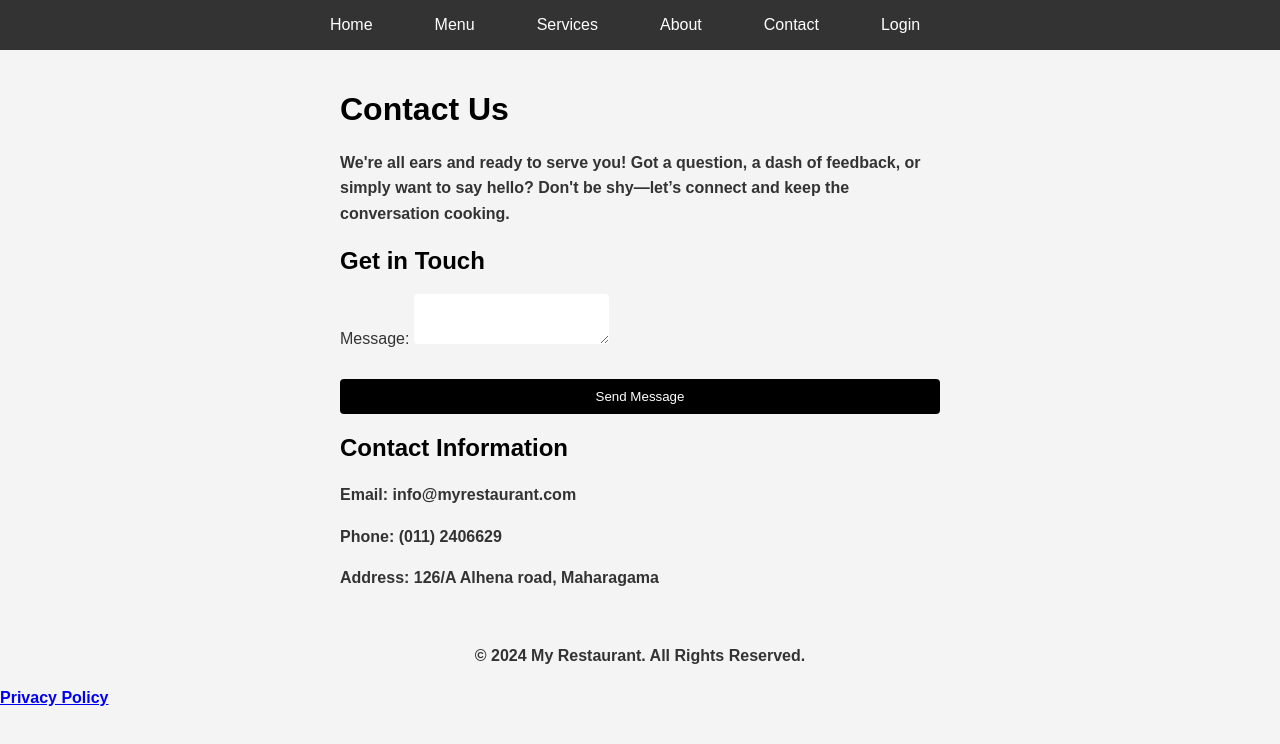
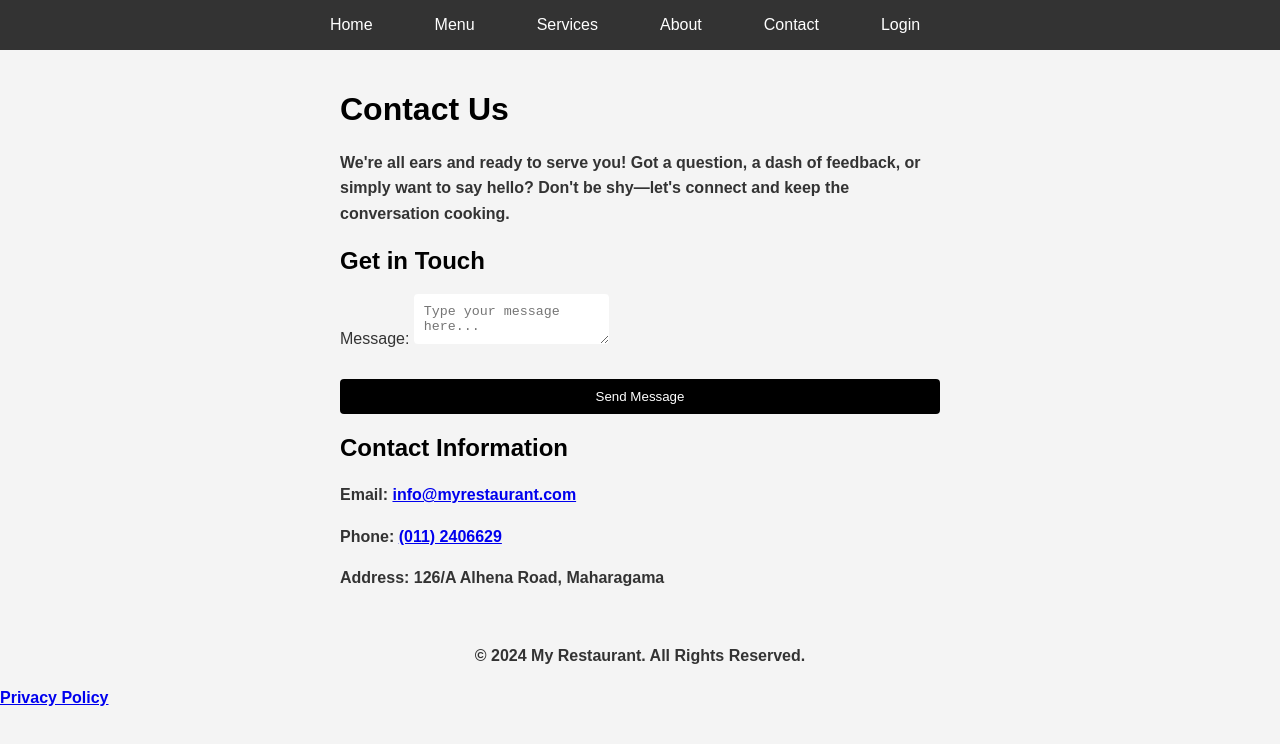
Before and after one commit to Navodi20/test_app, a Next.js app: page /ContactUs in a window 1280 px wide. Shown: the top 744 px of the page. Built offline with nearby package versions, Linux system fonts and the light colour scheme.

Commit message:
removing html part

```diff
--- a/src/app/ContactUs/page.jsx
+++ b/src/app/ContactUs/page.jsx
@@ -1,25 +1,47 @@
-import React from 'react';
+"use client";
+
+import React, { useState } from 'react';
 import styles from './page.module.css';
 
 const ContactUs = () => {
+  const [message, setMessage] = useState('');
+
+  const handleSubmit = (e) => {
+    e.preventDefault();
+    console.log('Message sent:', message);
+    alert('Thank you for reaching out! We will get back to you soon.');
+    setMessage(''); // Clear the message after submission
+  };
+
   return (
     <div className={styles.container}>
       <h1>Contact Us</h1>
-      <p>We're all ears and ready to serve you! Got a question, a dash of feedback, or simply want to say hello? Don't be shy—let’s connect and keep the conversation cooking.</p>
+      <p>
+        We&apos;re all ears and ready to serve you! Got a question, a dash of feedback, or simply want to say hello? Don&apos;t be shy—let&apos;s connect and keep the conversation cooking.
+      </p>
 
       <h2>Get in Touch</h2>
-      <form className={styles.contactForm}>
-        <div>
+      <form className={styles.contactForm} onSubmit={handleSubmit}>
+        <div className={styles.formGroup}>
           <label htmlFor="message">Message: </label>
-          <textarea id="message" name="message" required> </textarea>
+          <textarea
+            id="message"
+            name="message"
+            required
+            value={message}
+            onChange={(e) => setMessage(e.target.value)}
+            placeholder="Type your message here..."
+          />
         </div>
-        <button type="submit" className={styles.button}>Send Message</button>
+        <button type="submit" className={styles.button}>
+          Send Message
+        </button>
       </form>
 
       <h2>Contact Information</h2>
-      <p>Email: info@myrestaurant.com</p>
-      <p>Phone: (011) 2406629</p>
-      <p>Address: 126/A Alhena road, Maharagama</p>
+      <p>Email: <a href="mailto:info@myrestaurant.com">info@myrestaurant.com</a></p>
+      <p>Phone: <a href="tel:+94112406629">(011) 2406629</a></p>
+      <p>Address: 126/A Alhena Road, Maharagama</p>
     </div>
   );
 };
--- a/src/app/Menu/Beverages/page.jsx
+++ b/src/app/Menu/Beverages/page.jsx
@@ -15,13 +15,13 @@ const BeveragesMenu = () => {
     <div className={styles.container}>
       <h1>Beverages</h1>
       <p>
-      Quench your thirst and elevate your dining experience with our thoughtfully curated selection of beverages. Whether you’re in the mood for a refreshing drink to complement your meal or a cozy beverage to savor on its own, our menu has something for everyone.
+      Quench your thirst and elevate your dining experience with our thoughtfully curated selection of beverages. Whether you&apos;re in the mood for a refreshing drink to complement your meal or a cozy beverage to savor on its own, our menu has something for everyone.
 
       Start with our handcrafted specialty coffees and teas, each brewed to perfection to awaken your senses. Choose from rich espressos, velvety lattes, or soothing herbal teas that offer a moment of calm amidst the hustle and bustle of the day.
 
       For those seeking something more invigorating, explore our range of fresh juices and smoothies, made from the finest seasonal fruits and vegetables. Each sip is a burst of natural goodness that nourishes and refreshes, perfect for a midday pick-me-up or a light afternoon snack.
 
-      And let’s not forget our selection of cocktails and mocktails, expertly mixed to create delightful flavor combinations that are as beautiful as they are delicious. From classic concoctions to innovative creations, each drink is crafted to enhance your dining experience and make any occasion feel special.
+      And let&apos;s not forget our selection of cocktails and mocktails, expertly mixed to create delightful flavor combinations that are as beautiful as they are delicious. From classic concoctions to innovative creations, each drink is crafted to enhance your dining experience and make any occasion feel special.
 
       Join us as we celebrate the art of beverage-making, providing the perfect pairings to complement your meal or a refreshing respite to enjoy with friends. Cheers to good company and great flavors!
       </p>
--- a/src/app/Menu/Breakfast/page.jsx
+++ b/src/app/Menu/Breakfast/page.jsx
@@ -17,9 +17,9 @@ const BreakfastMenu = () => {
 
       Indulge in our hearty classics, like fluffy pancakes drizzled with pure maple syrup, or savor the satisfying crunch of our perfectly toasted avocado toast, topped with ripe tomatoes and a sprinkle of feta. For a protein-packed option, try our signature omelette, filled with a medley of seasonal vegetables and served with a side of golden hash browns.
 
-      If you’re in the mood for something lighter, our yogurt parfaits layered with house-made granola and fresh berries offer a refreshing balance of flavors. And don’t forget to explore our selection of artisanal pastries, baked daily to provide that warm, buttery goodness that pairs perfectly with your morning coffee.
+      If you&apos; re in the mood for something lighter, our yogurt parfaits layered with house-made granola and fresh berries offer a refreshing balance of flavors. And don&apos; t forget to explore our selection of artisanal pastries, baked daily to provide that warm, buttery goodness that pairs perfectly with your morning coffee.
 
-      Whether you’re looking for a quick bite to fuel your morning or a leisurely brunch with friends, our breakfast offerings promise to set a positive tone for the day ahead. Join us as we celebrate the most important meal of the day with delicious creations that cater to every palate!
+      Whether you&apos;re looking for a quick bite to fuel your morning or a leisurely brunch with friends, our breakfast offerings promise to set a positive tone for the day ahead. Join us as we celebrate the most important meal of the day with delicious creations that cater to every palate!
      </p>
      <hr className={styles.sectionDivider} />
       <div className={styles.menuGrid}>
--- a/src/app/Menu/Desserts/page.jsx
+++ b/src/app/Menu/Desserts/page.jsx
@@ -18,9 +18,9 @@ const DessertMenu = () => {
 
       From rich and velvety chocolate creations to refreshing fruit-based treats, our menu offers a diverse array of options that cater to every palate. Indulge in classic favorites like our decadent chocolate cake, perfectly layered with silky ganache, or savor the light and airy goodness of our signature tiramisu, infused with the rich flavors of espresso and mascarpone.
 
-      For those who prefer a fruity finish, our seasonal fruit tart showcases a buttery crust filled with creamy custard and topped with a vibrant medley of fresh fruits, bringing a burst of flavor in every bite. And don’t miss our artisanal ice creams, hand-churned and available in a variety of unique flavors that are sure to refresh and invigorate.
+      For those who prefer a fruity finish, our seasonal fruit tart showcases a buttery crust filled with creamy custard and topped with a vibrant medley of fresh fruits, bringing a burst of flavor in every bite. And don&apos;t miss our artisanal ice creams, hand-churned and available in a variety of unique flavors that are sure to refresh and invigorate.
 
-      Whether you're celebrating a special occasion or simply treating yourself, our dessert offerings promise to provide a sweet conclusion to your dining experience. Join us in indulging in these delightful creations, where every bite is a celebration of flavor and craftsmanship!</p>
+      Whether you&apos;re celebrating a special occasion or simply treating yourself, our dessert offerings promise to provide a sweet conclusion to your dining experience. Join us in indulging in these delightful creations, where every bite is a celebration of flavor and craftsmanship!</p>
       <hr className={styles.sectionDivider} />
 
       <div className={styles.menuGrid}>
--- a/src/app/Menu/Dinner/page.jsx
+++ b/src/app/Menu/Dinner/page.jsx
@@ -22,7 +22,7 @@ const DinnerMenu = () => {
 
       To complete your evening, we invite you to explore our exquisite dessert offerings, where sweet indulgence awaits.
 
-      Whether you're celebrating a special occasion or enjoying a casual dinner with loved ones, our dinner menu promises a memorable dining experience that nourishes both the body and the soul. Join us as we create unforgettable moments around the table, filled with good food and great company.
+      Whether you&apos;re celebrating a special occasion or enjoying a casual dinner with loved ones, our dinner menu promises a memorable dining experience that nourishes both the body and the soul. Join us as we create unforgettable moments around the table, filled with good food and great company.
       </p>
       <hr className={styles.sectionDivider} />
 
--- a/src/app/Menu/Lunch/page.jsx
+++ b/src/app/Menu/Lunch/page.jsx
@@ -19,7 +19,7 @@ const LunchMenu = () => {
 
       As you explore the main courses, indulge in our signature dishes, which showcase the best of culinary creativity. From savory pasta dishes that evoke the essence of Italian cuisine to flavorful stir-fries that bring a taste of the East, every bite promises to transport you to different culinary landscapes.
 
-      Whether you're dining solo or sharing a meal with colleagues and friends, our lunch offerings are perfect for a quick bite or a leisurely afternoon meal. Join us and let our inviting atmosphere and delicious food turn your lunch break into a cherished moment of the day!</p>
+      Whether you&apos; re dining solo or sharing a meal with colleagues and friends, our lunch offerings are perfect for a quick bite or a leisurely afternoon meal. Join us and let our inviting atmosphere and delicious food turn your lunch break into a cherished moment of the day!</p>
       <hr className={styles.sectionDivider} />
 
       <div className={styles.menuGrid}>
```
Also changed, not shown: src/app/Services/page.jsx (line endings or trailing spaces).
